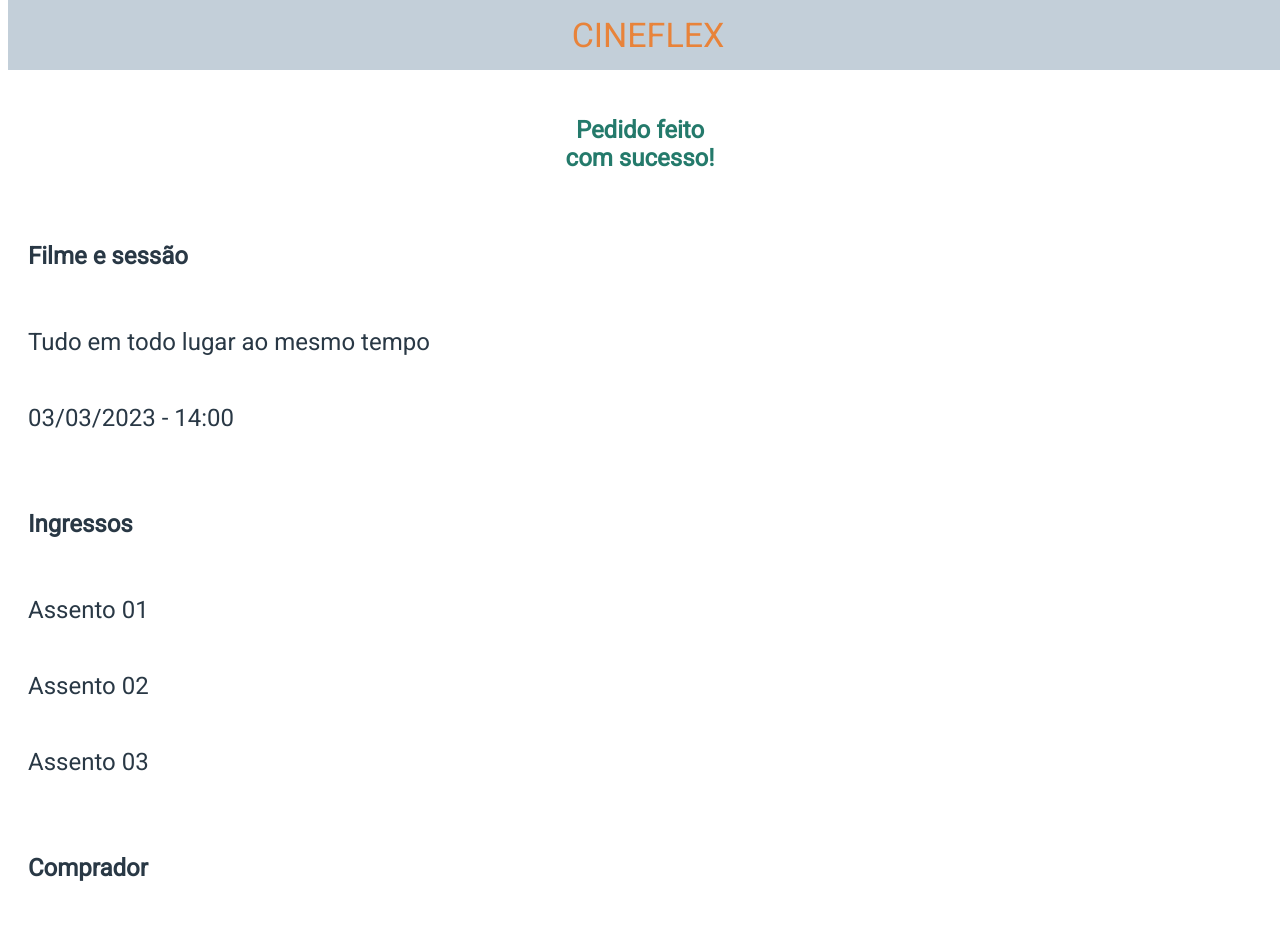
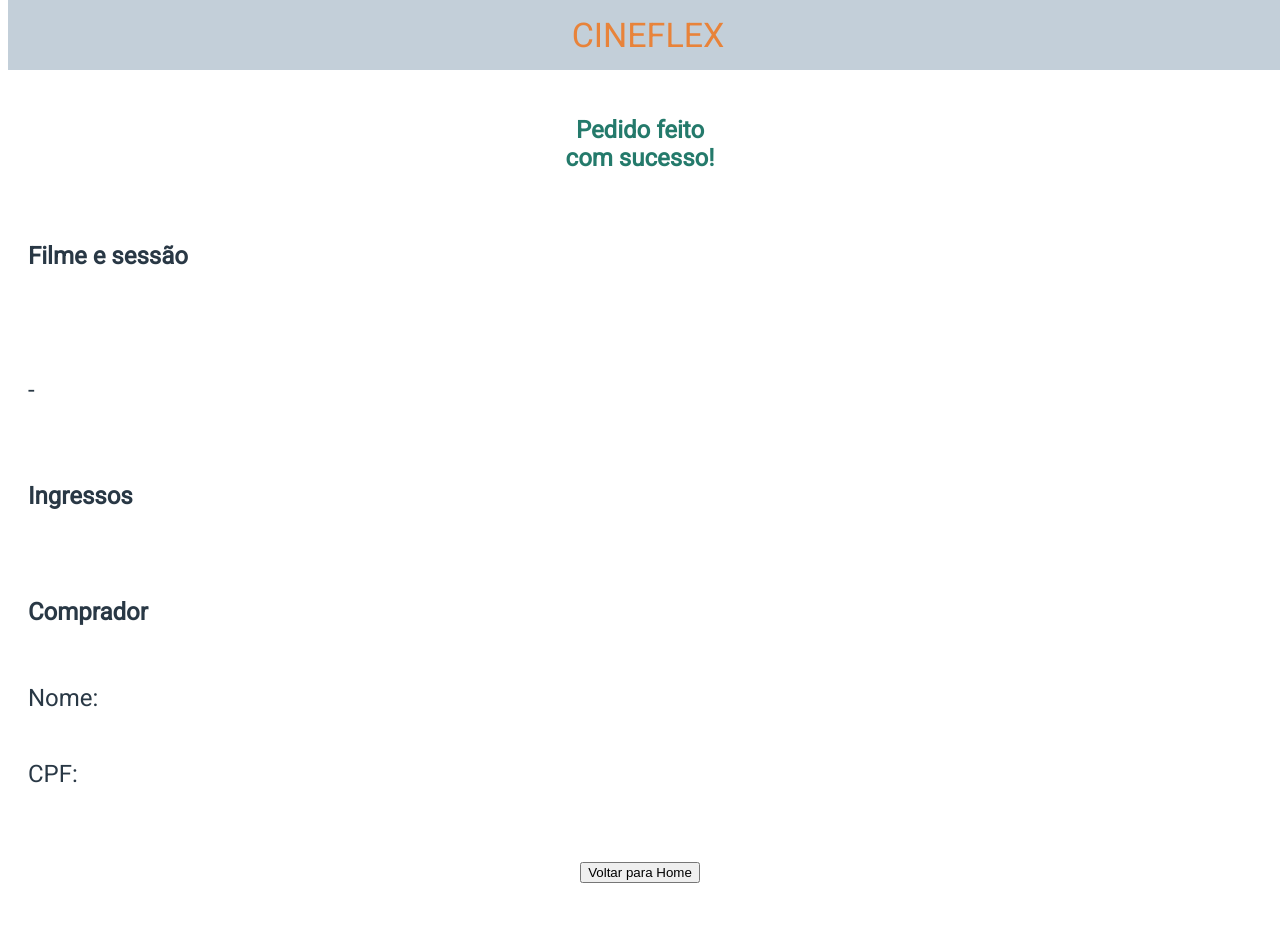
Before and after one commit to BritoP/Cineflex, a React (Vite) app: page /sucesso in a window 1280 px wide. Shown: the top 942 px of the page. Built offline with nearby package versions, Linux system fonts and the light colour scheme.

Commit message:
Versão bugada pra testar

```diff
--- a/src/pages/SuccessPage/SuccessPage.jsx
+++ b/src/pages/SuccessPage/SuccessPage.jsx
@@ -1,31 +1,43 @@
 import styled from "styled-components"
+import {Link} from "react-router-dom"
 
 export default function SuccessPage(props) {
+
+    const {objetoFilme,setObjetoFilme,objetoDia,setObjetoDia,objetoNome,setObjetoNome,nome,setNome,cpf,setCpf,cadeirasEscolhidas,setCadeirasEscolhidas,cadeirasEscolhidasID,setCadeirasEscolhidasID} = props;
+
+    function resetInformacoes(){
+        let x = [];
+        setCadeirasEscolhidas(x);
+        setCadeirasEscolhidasID(x);
+        setCpf('');
+        setNome('');
+    }
 
     return (
         <PageContainer>
             <h1>Pedido feito <br /> com sucesso!</h1>
 
-            <TextContainer>
+            <TextContainer data-test="movie-info">
                 <strong><p>Filme e sessão</p></strong>
-                <p>Tudo em todo lugar ao mesmo tempo</p>
-                <p>03/03/2023 - 14:00</p>
+                <p>{objetoFilme.title}</p>
+                <p>{objetoDia.date} - {objetoNome}</p>
             </TextContainer>
 
-            <TextContainer>
+            <TextContainer data-test="seats-info">
                 <strong><p>Ingressos</p></strong>
-                <p>Assento 01</p>
-                <p>Assento 02</p>
-                <p>Assento 03</p>
+                {cadeirasEscolhidasID.map(cadeira=>{
+                    <p key = {cadeira}>Assento{cadeira}</p>
+                })}
             </TextContainer>
 
-            <TextContainer>
+            <TextContainer data-test="client-info">
                 <strong><p>Comprador</p></strong>
-                <p>Nome: Letícia Chijo</p>
-                <p>CPF: 123.456.789-10</p>
+                <p>Nome: {nome}</p>
+                <p>CPF: {cpf}</p>
             </TextContainer>
-
-            <button>Voltar para Home</button>
+            <Link data-test = "go-home-btn" to="/">
+                <button onClick={resetInformacoes}>Voltar para Home</button>
+            </Link>
         </PageContainer>
     )
 }
```
